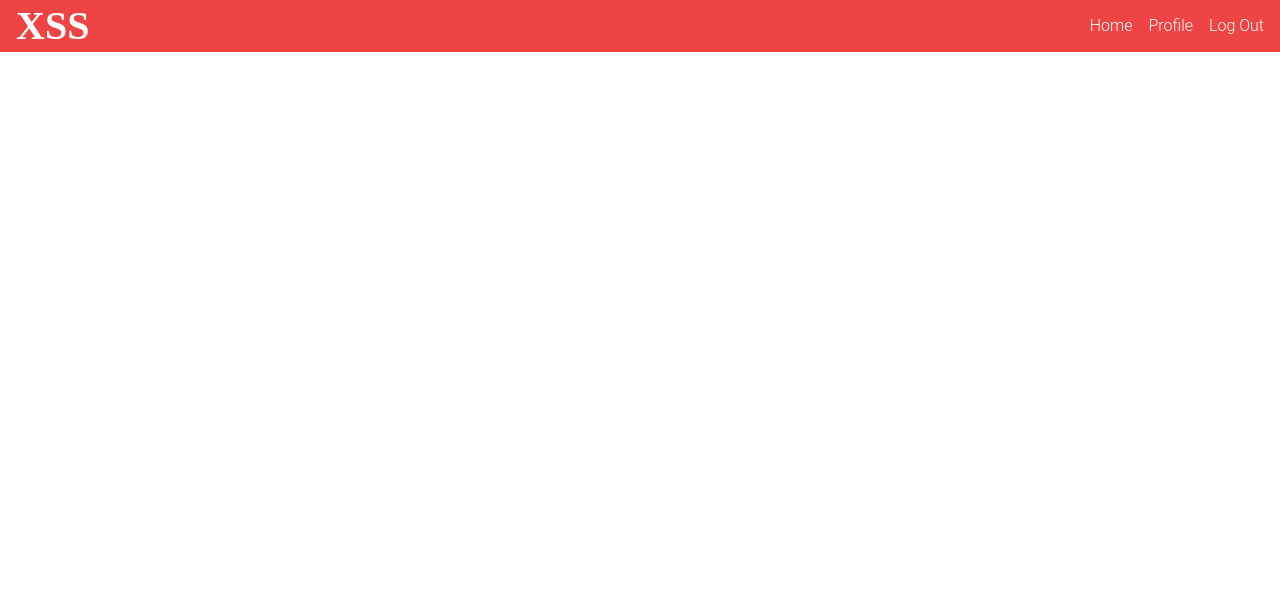
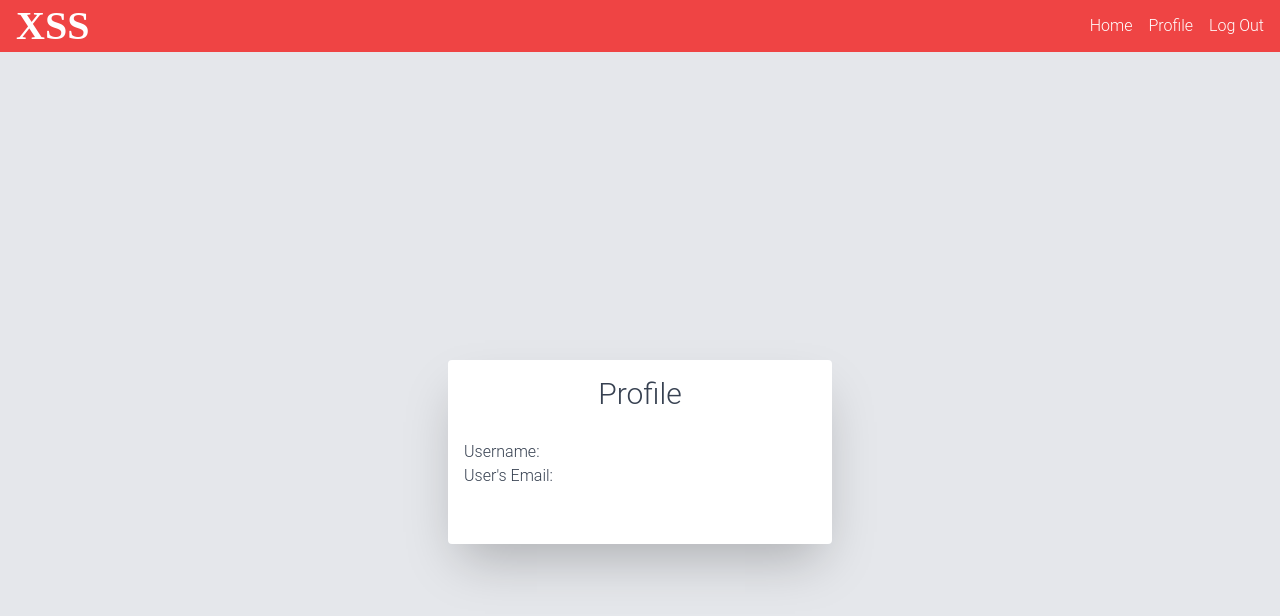
Before and after one commit to cbrnrd/cross-site-sources-frontend, a React (Create React App) app: page /profile/1 in a window 1280 px wide. Shown: the top 616 px of the page. Built offline with nearby package versions, Linux system fonts and the light colour scheme; no server answers; sample sign-in values are in the browser's storage; a web font is replaced by a local one.

Commit message:
Added Viewing Others' Profile

```diff
--- a/src/App.js
+++ b/src/App.js
@@ -13,6 +13,7 @@ import { configureStore, createSlice } from '@reduxjs/toolkit'
 import articlesReducer from './reducers/articles-reducer';
 import userReducer from './reducers/user-reducer';
 import searchReducer from './reducers/search-reducer';
+import VisitProfilePage from "./components/VisitProfilePage";
 
 
 const store = configureStore({
@@ -37,6 +38,7 @@ function App() {
             <Route path="/register" element={<RegisterPage />} />
             <Route path="/search" element={<SearchResultsPage />} />
             <Route path="/profile" element={<ProfilePage/>}/>
+            <Route path="/profile/:id" element={<VisitProfilePage/>}/>
           </Routes>
         </div>
       </BrowserRouter >
--- /dev/null
+++ b/src/components/VisitProfilePage/index.js
@@ -0,0 +1,44 @@
+import { useParams } from 'react-router-dom'
+import { useDispatch, useSelector } from "react-redux";
+import { Navigate, useNavigate } from 'react-router-dom'
+import { useEffect, useState } from 'react'
+import {getUserThunk} from "../../thunks";
+import ProfilePage from "../ProfilePage";
+
+const VisitProfilePage = () => {
+    const { id } = useParams();
+    const navigate = useNavigate()
+    const dispatch = useDispatch()
+
+    // If the user is trying to view their own profile, kick them to the view own profile page
+    let { userId, user, isLoggedIn } = useSelector(state => state.user)
+    if (userId === id && isLoggedIn) {
+        navigate("/profile")
+    }
+    if (!isLoggedIn) {
+        navigate("/login")
+    }
+
+    useEffect(() => {
+        dispatch(getUserThunk(id))
+    }, [])
+
+    return (
+        <div className="h-screen min-h-screen max-h-screen bg-gray-200 flex justify-center items-center p-4">
+            <div className="bg-white shadow w-full p-4 rounded shadow-2xl text-gray-700 sm:w-96">
+
+                <p className="text-center pb-2 text-3xl">Profile</p>
+
+                <div className="pb-5 my-5">
+                    <p>Username: {user.name}</p>
+                    <p>User's Email: {user.email}</p>
+                </div>
+
+
+            </div>
+        </div>
+    )
+
+}
+
+export default VisitProfilePage;
--- a/src/reducers/user-reducer.js
+++ b/src/reducers/user-reducer.js
@@ -55,6 +55,10 @@ const userSlice = createSlice({
             state.user = action.payload
             console.log(action.payload)
         },
+        [getUserThunk.rejected]: (state, action) => {
+            state.user = []
+            console.log(action.payload)
+        },
         [isUserLoggedInThunk.fulfilled]: (state, action) => {
             console.log("Setting isLoggedIn to: ", action)
             state.isLoggedIn = action.payload
--- a/src/thunks/index.js
+++ b/src/thunks/index.js
@@ -69,7 +69,7 @@ export const logoutThunk = createAsyncThunk(
 // Thunk to get ID data without logging out
 export const getUserThunk = createAsyncThunk(
     'user/user',
-    async(userId) => {
+    async(userId, thunkAPI) => {
         try {
             console.log("Getting ID")
             const res = await api.get(ID_URL + userId)
@@ -77,7 +77,7 @@ export const getUserThunk = createAsyncThunk(
         }
         catch (err) {
             console.log("Error fetching data: ", err)
-            return err.response
+            return thunkAPI.rejectWithValue(err.response.data)
         }
     }
 )
```
